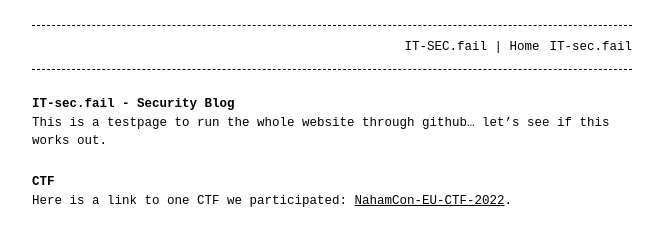
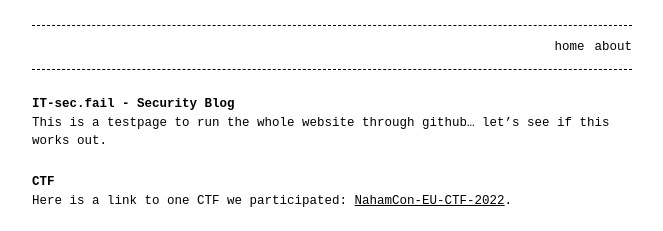
Before and after one commit to it-sec-fail/it-sec-fail.github.io, a Jekyll site: the page built from index.md, in a window 1280 px wide. Shown: the top 231 px of the page, without its empty margins (308-971 px from the left). Built offline with Jekyll 4.4.1, drawn with Linux system fonts in a browser that asks for light colours.

Commit message:
another try

```diff
--- a/_config.yml
+++ b/_config.yml
@@ -22,6 +22,7 @@ footer: 'Just a footer...'
 
 style: hacker # dark (default) or light
 listen_for_clients_preferred_style: true # true or false (default)
+remote_theme: b2a3e8/jekyll-theme-console
 
 plugins:
   - jekyll-seo-tag
--- a/index.md
+++ b/index.md
@@ -1,5 +1,5 @@
 ---
-title: IT-SEC.fail | Home
+title: home
 layout: home
 permalink: /
 ---
```
Also changed, not shown: about.md (+6 -0 lines).
